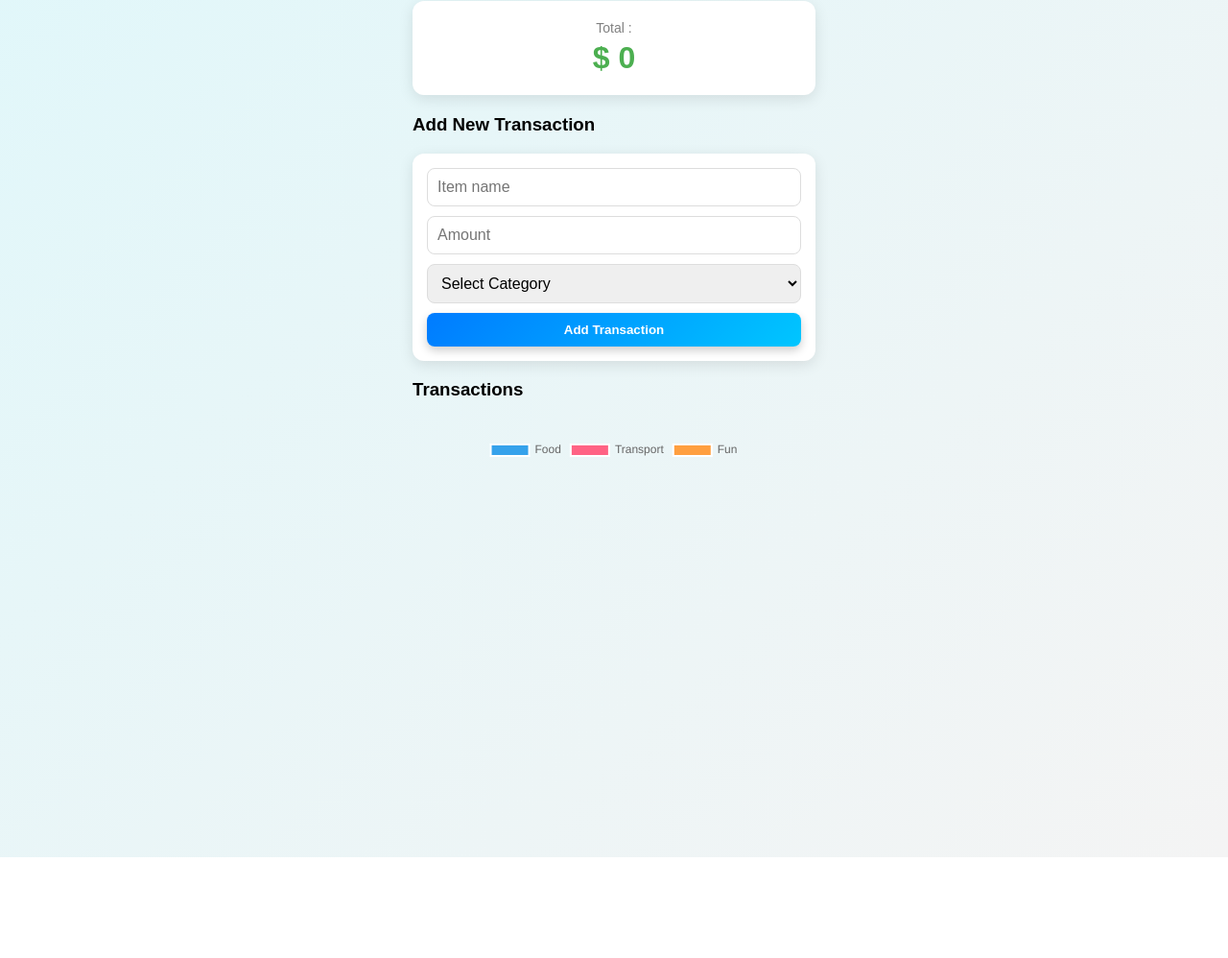
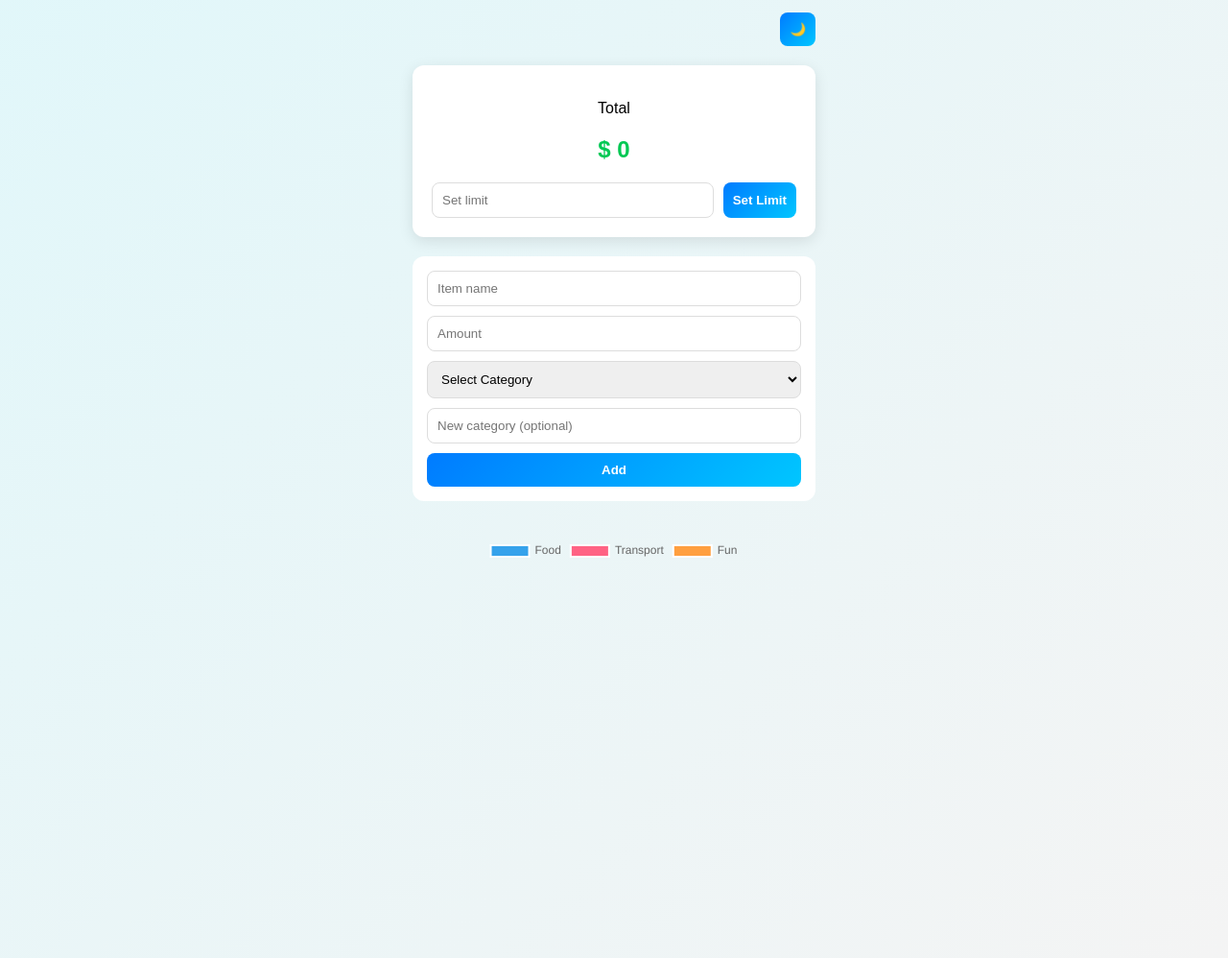
Before and after one commit to rumahanservistech/CodingCamp-13April26-felixpanjiwidjaya, a plain HTML site: page project/index.html in a window 1280 px wide. Shown: the part 124-1122 px from the top of the page at 96% size. Before the commit the page ends 1017 px from the top, so only its background shows below. Drawn offline with nearby package versions, Linux system fonts and the light colour scheme.

Commit message:
tambahkan fitur

```diff
--- a/project/css/style.css
+++ b/project/css/style.css
@@ -1,10 +1,13 @@
-/* RESET & BASE */
 body {
-  font-family: Arial, sans-serif;
+  font-family: Arial;
   background: linear-gradient(135deg, #e0f7fa, #f4f4f4);
   margin: 0;
-  padding: 0;
   transition: 0.3s;
+}
+
+body.dark {
+  background: #121212;
+  color: white;
 }
 
 .container {
@@ -13,86 +16,87 @@ body {
   padding: 20px;
 }
 
-/* TITLE */
 h1 {
   text-align: center;
-  margin-bottom: 10px;
 }
 
 /* TOTAL BOX */
 .total-box {
-  text-align: center;
   background: white;
   padding: 20px;
   border-radius: 12px;
+  text-align: center;
   margin-bottom: 20px;
-  box-shadow: 0 4px 15px rgba(0,0,0,0.1);
-  transition: 0.3s;
+  box-shadow: 0 4px 15px rgba(0, 0, 0, 0.1);
 }
 
-.total-box:hover {
-  transform: translateY(-3px);
+body.dark .total-box {
+  background: #1e1e1e;
 }
 
-.total-box p {
-  margin: 0;
-  font-size: 14px;
-  color: gray;
+/* TOP RIGHT BUTTON */
+.top-bar {
+  display: flex;
+  justify-content: flex-end;
+  margin-bottom: 10px;
 }
 
-.total-box h2 {
-  margin: 5px 0 0;
-  font-size: 32px;
-  color: #4CAF50;
-  font-weight: bold;
+/* TOTAL BOX COLOR STATES */
+.total-safe {
+  color: #00c853;
+  /* hijau terang */
 }
 
-/* FORM CARD */
+.total-danger {
+  color: red;
+}
+
+/* LIMIT INPUT */
+.limit-set {
+  margin-top: 10px;
+  display: flex;
+  gap: 10px;
+}
+
+.limit-set input {
+  flex: 1;
+}
+
+/* FORM */
 form {
   background: white;
   padding: 15px;
   border-radius: 12px;
-  box-shadow: 0 4px 15px rgba(0,0,0,0.1);
   display: flex;
   flex-direction: column;
   gap: 10px;
 }
 
-/* INPUT */
-input, select {
-  padding: 10px;
-  font-size: 16px;
-  border: 1px solid #ddd;
-  border-radius: 8px;
-  outline: none;
-  transition: 0.2s;
+body.dark form {
+  background: #1e1e1e;
 }
 
-input:focus, select:focus {
-  border-color: #007BFF;
-  box-shadow: 0 0 5px rgba(0,123,255,0.3);
+/* INPUT */
+input,
+select,
+button {
+  padding: 10px;
+  border-radius: 8px;
+  border: 1px solid #ddd;
 }
 
 /* BUTTON */
 button {
+  background: linear-gradient(135deg, #007BFF, #00C6FF);
   color: white;
+  border: none;
   cursor: pointer;
-  background: linear-gradient(135deg, #007BFF, #00C6FF);
-  border: none;
-  border-radius: 8px;
   font-weight: bold;
-  padding: 10px;
-  transition: all 0.3s ease;
-  box-shadow: 0 4px 10px rgba(0,0,0,0.2);
+  transition: 0.3s;
 }
 
 button:hover {
   transform: translateY(-2px);
-  box-shadow: 0 5px 15px rgba(0,0,0,0.3);
-}
-
-button:active {
-  transform: scale(0.95);
 }
 
 /* LIST */
@@ -104,16 +108,14 @@ ul {
   overflow-y: auto;
 }
 
-/* ITEM CARD */
+/* ITEM */
 li {
   background: white;
   margin-bottom: 10px;
   padding: 12px;
   display: flex;
   justify-content: space-between;
-  align-items: center;
   border-radius: 10px;
-  box-shadow: 0 2px 8px rgba(0,0,0,0.08);
   transition: 0.3s;
 }
 
@@ -121,45 +123,28 @@ li:hover {
   transform: translateY(-2px);
 }
 
-/* DELETE BUTTON */
+body.dark li {
+  background: #1e1e1e;
+}
+
+/* DELETE */
 .delete {
   color: red;
   cursor: pointer;
   font-weight: bold;
-  transition: 0.2s;
 }
 
 .delete:hover {
-  color: darkred;
   text-decoration: underline;
-  transform: scale(1.1);
 }
 
-/* SCROLLBAR (BONUS) */
-ul::-webkit-scrollbar {
-  width: 6px;
+/* LIMIT WARNING */
+.warning {
+  border-left: 5px solid red;
+  background: #ffe5e5;
 }
 
-ul::-webkit-scrollbar-thumb {
-  background: #ccc;
-  border-radius: 10px;
+/* DARK MODE BUTTON */
+#toggleMode {
+  margin-bottom: 10px;
 }
-
-/* DARK MODE */
-body.dark {
-  background: #121212;
-  color: white;
-}
-
-body.dark .total-box,
-body.dark form,
-body.dark li {
-  background: #1e1e1e;
-}
-
-body.dark input,
-body.dark select {
-  background: #2a2a2a;
-  color: white;
-  border: 1px solid #444;
-}
--- a/project/index.html
+++ b/project/index.html
@@ -1,44 +1,54 @@
- <!DOCTYPE html>
+<!DOCTYPE html>
 <html lang="en">
+
 <head>
   <meta charset="UTF-8">
   <meta name="viewport" content="width=device-width, initial-scale=1.0">
   <title>Expense Tracker</title>
   <link rel="stylesheet" href="css/style.css">
 </head>
+
 <body>
 
   <div class="container">
-    <h1>Expense Tracker & Budget Visualizer</h1>
+    <h1> Budget Visualizer & Expense Tracker</h1>
 
-    <div class="total-box"> <!-- TOTAL -->
-      <p>Total : </p>
-      <h2>$ <span id="total">0</span></h2>
+    <div class="top-bar">
+      <button id="toggleMode">🌙</button>
     </div>
 
-    <!-- FORM -->
-     <h3>Add New Transaction</h3>
+    <div class="total-box">
+      <p>Total</p>
+
+      <h2 id="totalDisplay">
+        $ <span id="total">0</span>
+        <span id="limitDisplay">/ 0</span>
+      </h2>
+
+      <div class="limit-set">
+        <input type="number" id="limit" placeholder="Set limit">
+        <button id="setLimit">Set Limit</button>
+      </div>
+    </div>
+
     <form id="form">
       <input type="text" id="name" placeholder="Item name">
       <input type="number" id="amount" placeholder="Amount">
-      <select id="category">
-        <option value="">Select Category</option>
-        <option value="Food">Food</option>
-        <option value="Transport">Transport</option>
-        <option value="Fun">Fun</option>
-      </select>
-      <button type="submit">Add Transaction</button>
+
+      <select id="category"></select>
+      <input type="text" id="newCategory" placeholder="New category (optional)">
+
+      <button type="submit">Add</button>
     </form>
 
-    <!-- LIST -->
-     <h3>Transactions</h3>
     <ul id="list"></ul>
 
-    <!-- CHART -->
     <canvas id="chart"></canvas>
   </div>
 
   <script src="https://cdn.jsdelivr.net/npm/chart.js"></script>
   <script src="js/script.js"></script>
+
 </body>
+
 </html>
--- a/project/js/script.js
+++ b/project/js/script.js
@@ -1,32 +1,99 @@
+// ELEMENT
 const form = document.getElementById("form");
 const list = document.getElementById("list");
 const totalEl = document.getElementById("total");
 
+const categorySelect = document.getElementById("category");
+const newCategoryInput = document.getElementById("newCategory");
+
+const limitInput = document.getElementById("limit");
+const setLimitBtn = document.getElementById("setLimit");
+
+const toggleBtn = document.getElementById("toggleMode");
+
+const totalDisplay = document.getElementById("totalDisplay");
+const limitDisplay = document.getElementById("limitDisplay");
+
+// DATA
 let data = JSON.parse(localStorage.getItem("transactions")) || [];
+let categories = JSON.parse(localStorage.getItem("categories")) || ["Food", "Transport", "Fun"];
+let limit = Number(localStorage.getItem("limit")) || 0;
+let darkMode = localStorage.getItem("darkMode") === "true";
 
+// INIT LIMIT INPUT
+if (limitInput) {
+  limitInput.value = limit || "";
+}
+
+// DARK MODE INIT
+if (darkMode) document.body.classList.add("dark");
+
+// TOGGLE MODE
+if (toggleBtn) {
+  toggleBtn.onclick = () => {
+    document.body.classList.toggle("dark");
+    localStorage.setItem("darkMode", document.body.classList.contains("dark"));
+  };
+}
+
+// RENDER CATEGORY
+function renderCategories() {
+  if (!categorySelect) return;
+
+  categorySelect.innerHTML = `<option value="">Select Category</option>`;
+  categories.forEach(cat => {
+    categorySelect.innerHTML += `<option value="${cat}">${cat}</option>`;
+  });
+}
+renderCategories();
+
+// FORM SUBMIT
+if (form) {
   form.addEventListener("submit", function (e) {
     e.preventDefault();
 
-  const name = document.getElementById("name").value;
-  const amount = document.getElementById("amount").value;
-  const category = document.getElementById("category").value;
+    let name = document.getElementById("name").value;
+    let amount = document.getElementById("amount").value;
+    let category = categorySelect.value;
+    let newCategory = newCategoryInput ? newCategoryInput.value : "";
+
+    // ADD CUSTOM CATEGORY
+    if (newCategory) {
+      if (!categories.includes(newCategory)) {
+        categories.push(newCategory);
+        localStorage.setItem("categories", JSON.stringify(categories));
+      }
+      renderCategories();
+      category = newCategory;
+    }
 
     if (!name || !amount || !category) {
       alert("Please fill all fields");
       return;
     }
 
-  const transaction = {
+    data.push({
       name,
       amount: Number(amount),
       category
-  };
+    });
 
-  data.push(transaction);
     update();
     form.reset();
   });
+}
 
+// SET LIMIT BUTTON
+if (setLimitBtn && limitInput) {
+  setLimitBtn.onclick = () => {
+    limit = Number(limitInput.value);
+    localStorage.setItem("limit", limit);
+    updateTotal();
+    renderList();
+  };
+}
+
+// UPDATE ALL
 function update() {
   localStorage.setItem("transactions", JSON.stringify(data));
   renderList();
@@ -34,11 +101,19 @@ function update() {
   updateChart();
 }
 
+// RENDER LIST
 function renderList() {
+  if (!list) return;
+
   list.innerHTML = "";
 
   data.forEach((item, index) => {
     const li = document.createElement("li");
+
+    // HIGHLIGHT LIMIT
+    if (limit && item.amount > limit) {
+      li.classList.add("warning");
+    }
 
     li.innerHTML = `
       ${item.name} - $ ${item.amount} (${item.category})
@@ -49,54 +124,57 @@ function renderList() {
   });
 }
 
+// DELETE
 function deleteItem(index) {
-  data.splice(index, 1);
-  update();
-}
-
-function deleteItem(index) {
-  const item = data[index];
-
-  const confirmDelete = confirm(`Are you sure you want to delete "${item.name}"?`);
-
+  const confirmDelete = confirm(`Delete "${data[index].name}"?`);
   if (confirmDelete) {
     data.splice(index, 1);
     update();
   }
 }
+
+// UPDATE TOTAL + COLOR
 function updateTotal() {
   const total = data.reduce((acc, item) => acc + item.amount, 0);
-  totalEl.innerText = total;
+
+  if (totalEl) totalEl.innerText = total;
+  if (limitDisplay) limitDisplay.innerText = limit ? `/ ${limit}` : "";
+
+  if (!totalDisplay) return;
+
+  totalDisplay.classList.remove("total-safe", "total-danger");
+
+  if (limit && total > limit) {
+    totalDisplay.classList.add("total-danger");
+  } else {
+    totalDisplay.classList.add("total-safe");
+  }
 }
 
 // CHART
 let chart;
+function updateChart() {
+  const canvas = document.getElementById("chart");
+  if (!canvas) return;
 
-function updateChart() {
-  const categories = {
-    Food: 0,
-    Transport: 0,
-    Fun: 0
-  };
+  let categoryTotals = {};
+
+  categories.forEach(cat => categoryTotals[cat] = 0);
 
   data.forEach(item => {
-    categories[item.category] += item.amount;
+    categoryTotals[item.category] += item.amount;
   });
 
-  const ctx = document.getElementById("chart").getContext("2d");
+  const ctx = canvas.getContext("2d");
 
   if (chart) chart.destroy();
 
   chart = new Chart(ctx, {
     type: "pie",
     data: {
-      labels: ["Food", "Transport", "Fun"],
+      labels: Object.keys(categoryTotals),
       datasets: [{
-        data: [
-          categories.Food,
-          categories.Transport,
-          categories.Fun
-        ]
+        data: Object.values(categoryTotals)
       }]
     }
   });
```
Lines whose indentation alone changed are shown as unchanged.
